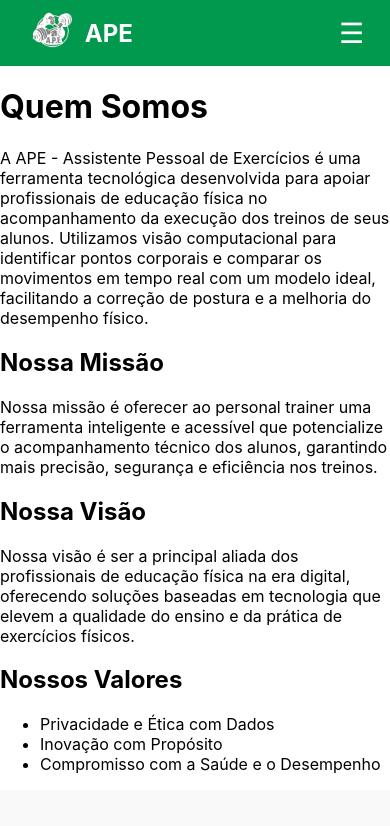
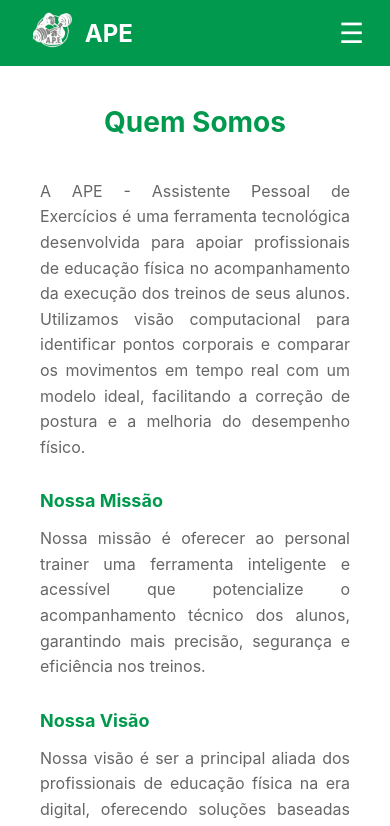
Before and after one commit to lucassantuss/ape-web, a React (Create React App) app: page /quem-somos in a window 390 px wide. Shown: the top 826 px of the page. Built offline with nearby package versions, Linux system fonts and the light colour scheme.

Commit message:
quem somos css, remocao de componentes nao utilizados

```diff
--- a/MinhaConta/index.js
+++ /dev/null
@@ -1,5 +0,0 @@
-import Title from "components/Title";
-
-export default function MinhaConta() {
-  return <Title titulo="Minha Conta!" />;
-}
--- a/src/App.js
+++ b/src/App.js
@@ -4,7 +4,6 @@ import { AuthenticationProvider } from "context/Authentication"; // Provedor de
 import Home from "./pages/Home";
 import Login from "./pages/Login";
 import MinhaConta from "pages/MinhaConta";
-import Parcerias from "pages/Parcerias";
 import NotFound from "pages/NotFound";
 import CriarConta from "pages/CriarConta";
 
@@ -42,14 +41,14 @@ function App() {
           {/* Rotas protegidas ALUNO */}
           <Route element={<PrivateRoute role="ADMINISTRADOR,ALUNO" />}> {/* Permissão necessária: ADMINISTRADOR ou CLIENTE */}
             <Route path="exercicio" element={<Exercicio />} /> {/* Página de exercícios */}
-            <Route path="relatorio-execucao" element={<Parcerias />} /> {/* Página de Relatório de Execução */}
+            <Route path="relatorio-resultados" element={<RelatorioResultados />} /> {/* Página "Relatório de Resultados */}
             <Route path="minha-conta-aluno" element={<MinhaConta />} /> {/* Página "Minha Conta" */}
             <Route path="logout-aluno" element={<Login />} /> {/* Logout redireciona para login */}
           </Route>
 
           {/* Rotas protegidas PERSONAL */}
           <Route element={<PrivateRoute role="ADMINISTRADOR,PERSONAL" />}> {/* Permissão necessária: ADMINISTRADOR ou CLIENTE */}
-            <Route path="alunos" element={<Parcerias />} /> {/* Página de Aluno Vinculados */}
+            <Route path="alunos" element={<MinhaConta />} /> {/* Página de Aluno Vinculados */}
             <Route path="alunos-detalhes" element={<MinhaConta />} /> {/* Página "Aluno Detalhes" */}
             <Route path="minha-conta-personal" element={<MinhaConta />} /> {/* Página "Minha Conta" */}
             <Route path="logout-personal" element={<Login />} /> {/* Logout redireciona para login */}
--- a/src/components/Menu/index.js
+++ b/src/components/Menu/index.js
@@ -32,10 +32,10 @@ export default function Menu() {
                 <div className="menu-logo">
                     {userLogged() ? (
                         <>
-                            <Link to="/parcerias">
+                            <Link to="/exercicio">
                                 <img src="/logo-branca.png" alt="Logo" className="logo-img" />
                             </Link>
-                            <Link to="/parcerias">APE</Link>
+                            <Link to="/exercicio">APE</Link>
                         </>
                     ) : (
                         <>
@@ -55,19 +55,15 @@ export default function Menu() {
                     <ul className="menu-links">
                         {userLogged() ? (
                             <>
-                                <li><Link to="/trocar-exercicio" onClick={handleLinkClick}>Trocar Exercício</Link></li>
-                                <li><Link to="/relatorio" onClick={handleLinkClick}>Relatório de Execução</Link></li>
+                                <li><Link to="/historico-treinos" onClick={handleLinkClick}>Histórico de Treinos</Link></li>
+                                <li><Link to="/relatorio-exercicios" onClick={handleLinkClick}>Relatório de Exercícios</Link></li>
+                                <li><Link to="/minha-conta" onClick={handleLinkClick}>Minha Conta</Link></li>
                             </>
                         ) : (
                             <>
-                                <li><Link to="/como-funciona" onClick={handleLinkClick}>Como Funciona</Link></li>
                                 <li><Link to="/quem-somos" onClick={handleLinkClick}>Quem Somos</Link></li>
                                 <li><Link to="/faq" onClick={handleLinkClick}>FAQ</Link></li>
                             </>
-                        )}
-
-                        {userLogged() && (
-                            <li><Link to="/minha-conta" onClick={handleLinkClick}>Minha Conta</Link></li>
                         )}
                     </ul>
 
--- a/src/components/Rodape/index.js
+++ b/src/components/Rodape/index.js
@@ -1,50 +1,34 @@
 import { FaFacebookF, FaTwitter, FaYoutube, FaInstagram } from 'react-icons/fa';
-import { useAuthentication } from "context/Authentication";
 import { Link } from "react-router-dom";
 
 import './Rodape.css';
 
-// Componente funcional que renderiza o rodapé do site
 export default function Rodape() {
-    // Extrai a função `userLogged` do contexto de autenticação, que verifica se o usuário está logado
-    const { userLogged } = useAuthentication();
-
     return (
-        // Elemento principal do rodapé
         <footer className="footer">
-            {/* Div que contém as colunas do rodapé */}
             <div className="footer-columns">
 
-                {/* Primeira coluna do rodapé */}
                 <div className="footer-column">
                     <h4>
-                        {/* Link para a página inicial com o nome do site */}
                         <Link to="/">APE</Link>
                     </h4>
                 </div>
 
-                {/* Segunda coluna do rodapé */}
                 <div className="footer-column">
                     <h4>Descubra</h4>
                     <ul>
-                        {/* Link para a página que explica como a plataforma funciona */}
-                        <li><Link to="/como-funciona">Como Funciona</Link></li>
-                        {/* Link para a página sobre informações da equipe ou empresa */}
                         <li><Link to="/quem-somos">Quem Somos</Link></li>
                     </ul>
                 </div>
 
-                {/* Terceira coluna do rodapé */}
                 <div className="footer-column">
                     <h4>Saiba mais</h4>
                     <ul>
-                        {/* Link para a página de perguntas frequentes */}
                         <li><Link to="/faq">FAQ</Link></li>
                     </ul>
                 </div>
             </div>
 
-            {/* Parte inferior do rodapé com informações adicionais */}
             <div className="footer-bottom">
                 {/* Direitos autorais */}
                 <p>&copy; Copyright 2025 - APE - Todos os direitos reservados</p>
--- a/src/pages/Parcerias/index.js
+++ /dev/null
@@ -1,5 +0,0 @@
-import Title from "components/Title";
-
-export default function Parcerias() {
-  return <Title titulo="Tela Usuario Logado" />;
-}
--- a/src/pages/QuemSomos/QuemSomos.css
+++ b/src/pages/QuemSomos/QuemSomos.css
@@ -1,87 +1,99 @@
-.relatorio-container {
+.quem-somos-page {
+    padding: 20px;
     max-width: 800px;
-  margin: 0 auto;
-  padding: 20px;
-  background-color: #fff;
+    margin: auto;
+    background-color: #FFFFFF;
+    text-align: left;
 }
 
-.relatorio-select-aluno {
+.quem-somos-title {
+    font-size: 32px;
+    color: #00994d;
+    font-weight: bold;
+    text-align: center;
     margin-bottom: 20px;
 }
 
-.relatorio-select-aluno label {
-  font-weight: bold;
-  margin-right: 10px;
-  font-size: 18px;
+.quem-somos-content {
+    padding: 20px;
 }
 
-.relatorio-lista {
-  display: flex;
-  flex-direction: column;
-  gap: 15px;
+.quem-somos-subtitle {
+    font-size: 24px;
+    color: #00994d;
+    margin-top: 40px;
+    font-weight: bold;
 }
 
-.relatorio-card {
-  border: 1px solid #ccc;
-  border-radius: 8px;
-  padding: 15px;
-  background-color: #f9f9f9;
+.quem-somos-text {
+    margin-top: 0px;
+    font-size: 18px;
+    line-height: 1.6;
+    color: #666;
+    margin-bottom: 15px;
+    text-align: justify;
 }
 
-.relatorio-card h3 {
-  margin: 0 0 10px;
-  color: #00994d;
-  font-size: 24px;
+.quem-somos-values {
+    list-style-type: disc;
+    padding-left: 20px;
+    color: #666;
+    font-size: 18px;
+    margin-top: 10px;
 }
 
-.relatorio-card p {
-  margin: 4px 0;
-  font-size: 16px;
-  color: #333;
+.quem-somos-values li {
+    margin-bottom: 10px;
 }
 
 /* Responsividade para tablets */
 @media (max-width: 768px) {
-  .relatorio-container {
+    .quem-somos-page {
+        padding: 20px;
         max-width: 95%;
-    padding: 20px;
     }
 
-  .relatorio-select-aluno label {
+    .quem-somos-title {
+        font-size: 28px;
+    }
+
+    .quem-somos-subtitle {
+        font-size: 18px;
+    }
+
+    .quem-somos-text {
         font-size: 16px;
     }
 
-  .relatorio-card h3 {
-    font-size: 20px;
-  }
-
-  .relatorio-card p {
-    font-size: 15px;
+    .quem-somos-values {
+        font-size: 16px;
+        padding-left: 25px;
     }
 }
 
 /* Responsividade para dispositivos móveis */
 @media (max-width: 480px) {
-  .relatorio-container {
+    .quem-somos-page {
+        padding: 20px;
         max-width: 100%;
-    padding: 15px;
     }
 
-  .relatorio-select-aluno label {
-    display: block;
-    margin-bottom: 5px;
-    font-size: 16px;
+    .quem-somos-title {
+        font-size: 28px;
     }
 
-  .relatorio-card {
-    padding: 12px;
+    .quem-somos-subtitle {
+        font-size: 18px;
+        margin-top: 30px;
     }
 
-  .relatorio-card h3 {
-    font-size: 18px;
+    .quem-somos-text {
+        font-size: 16px;
+        margin-bottom: 12px;
     }
 
-  .relatorio-card p {
-    font-size: 14px;
+    .quem-somos-values {
+        font-size: 16px;
+        padding-left: 20px;
     }
 }
```
Lines whose indentation alone changed are shown as unchanged.
